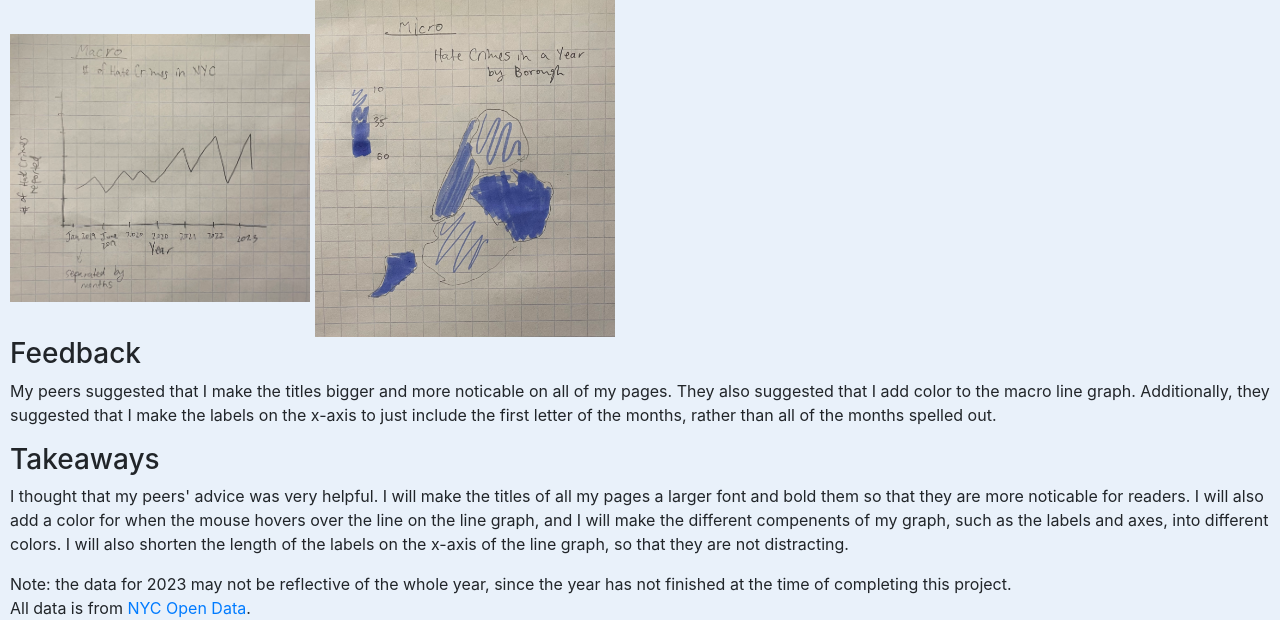
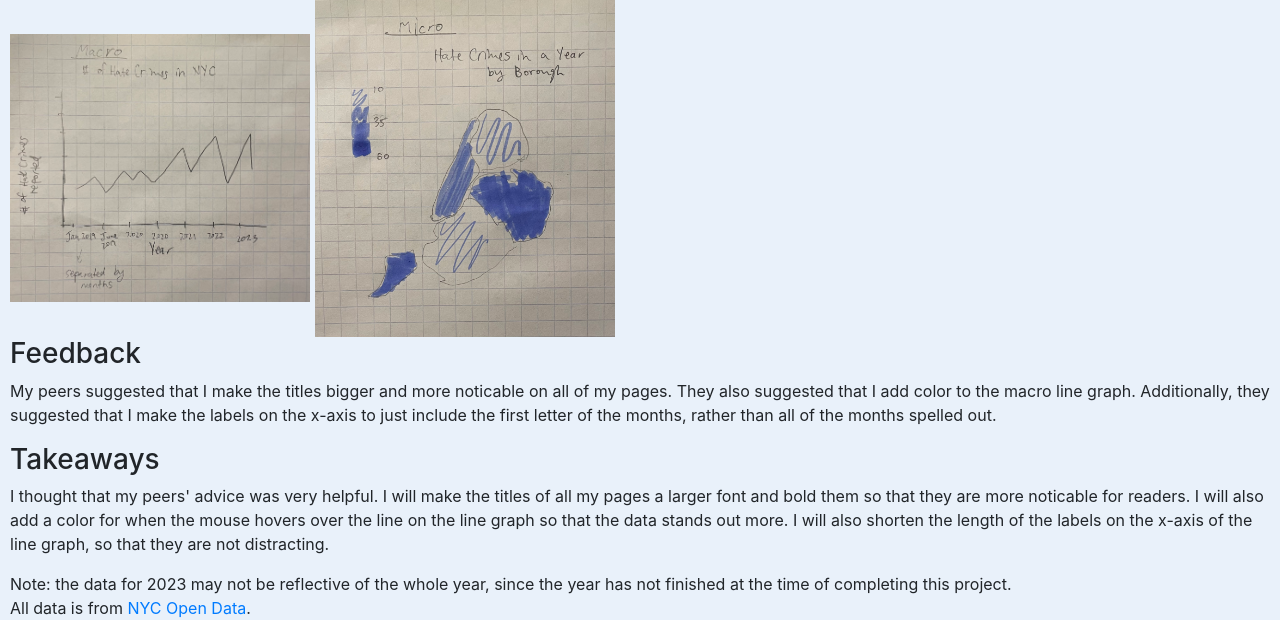
Before and after one commit to gloria-xia/dataJournalism, a Flask app: page / in a window 1280 px wide. Shown: the part 423-1043 px from the top of the page. Run offline with Flask 3, Linux system fonts and the light colour scheme; some libraries are stand-ins or nearby versions.

Commit message:
quick change

```diff
--- a/templates/about.html
+++ b/templates/about.html
@@ -120,8 +120,7 @@
     <p>
       I thought that my peers' advice was very helpful. I will make the titles of all my pages a larger font and bold them
       so that they are more noticable for readers.
-      I will also add a color for when the mouse hovers over the line on the line graph, and I will
-      make the different compenents of my graph, such as the labels and axes, into different colors.
+      I will also add a color for when the mouse hovers over the line on the line graph so that the data stands out more.
       I will also shorten the length of the labels on the x-axis of the line graph, so that they are not distracting.
     </p>
   </div>
```
